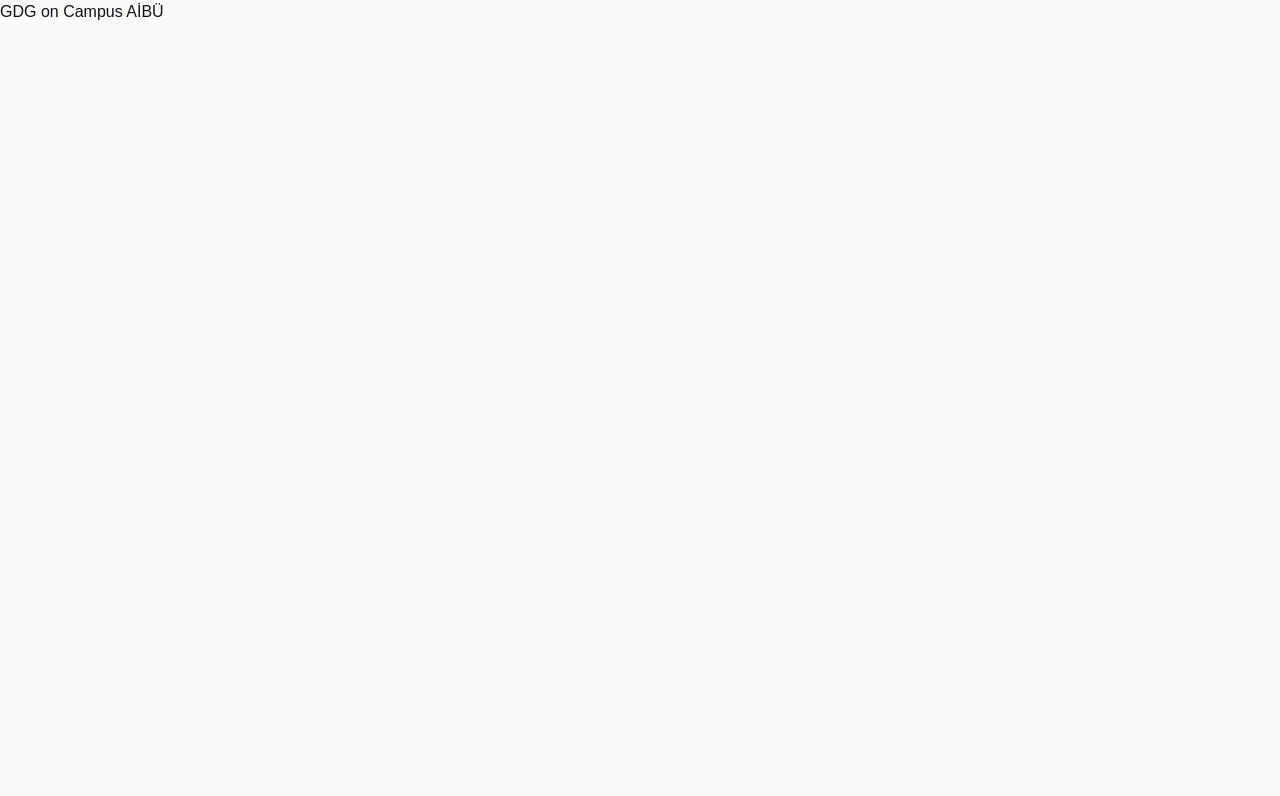
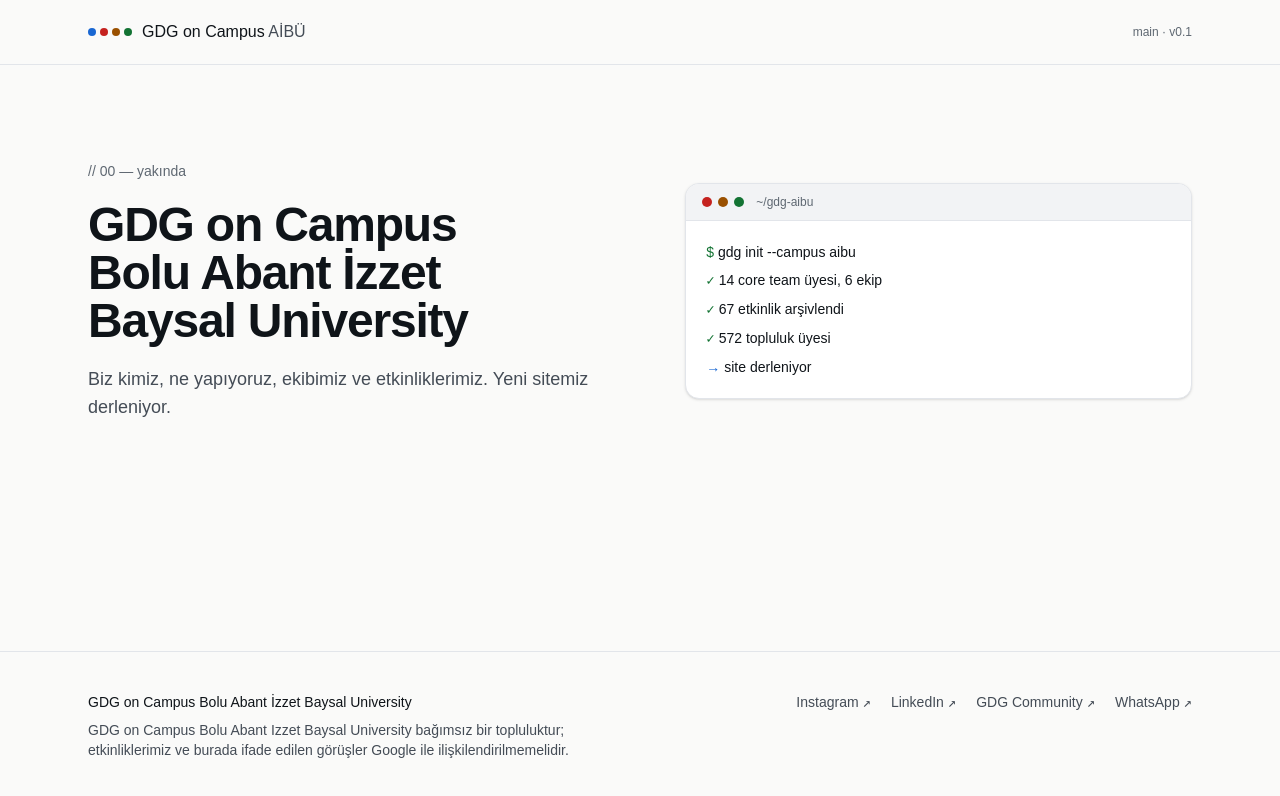
Before and after one commit to nidakd/gdg-baibu, a Next.js app: page / in a window 1280 px wide. Shown: the top 796 px of the page. Built offline with nearby package versions, Linux system fonts and the light colour scheme; a web font is replaced by a local one.

Commit message:
feat: temel layout ve geçici ana sayfa

```diff
--- a/src/app/layout.tsx
+++ b/src/app/layout.tsx
@@ -1,10 +1,18 @@
 import type { Metadata } from "next";
+import { SiteFooter } from "@/components/site-footer";
+import { SiteHeader } from "@/components/site-header";
+import { getSite } from "@/lib/content";
 import { googleSans, googleSansCode } from "./fonts";
 import "./globals.css";
 
+const site = getSite();
+
 export const metadata: Metadata = {
-  title: "GDG on Campus AİBÜ",
-  description: "Bolu Abant İzzet Baysal Üniversitesi Google Developer Group topluluğu.",
+  title: {
+    default: site.shortName,
+    template: `%s · ${site.shortName}`,
+  },
+  description: `${site.university} Google Developer Group topluluğu: biz kimiz, ne yapıyoruz, ekibimiz ve etkinliklerimiz.`,
 };
 
 export default function RootLayout({ children }: LayoutProps<"/">) {
@@ -13,7 +21,19 @@ export default function RootLayout({ children }: LayoutProps<"/">) {
       lang="tr"
       className={`${googleSans.variable} ${googleSansCode.variable} h-full antialiased`}
     >
-      <body className="min-h-full flex flex-col">{children}</body>
+      <body className="flex min-h-full flex-col">
+        <a
+          href="#icerik"
+          className="sr-only focus:not-sr-only focus:fixed focus:left-4 focus:top-4 focus:z-50 focus:rounded-md focus:bg-surface focus:px-3 focus:py-2"
+        >
+          İçeriğe geç
+        </a>
+        <SiteHeader />
+        <main id="icerik" className="flex-1">
+          {children}
+        </main>
+        <SiteFooter />
+      </body>
     </html>
   );
 }
--- a/src/app/page.tsx
+++ b/src/app/page.tsx
@@ -1,7 +1,38 @@
+import { Cursor, Prompt, Terminal } from "@/components/terminal";
+import { getEvents, getMembers, getSite, getTeams } from "@/lib/content";
+
 export default function Home() {
+  const site = getSite();
+  const lines = [
+    `${getMembers().length} core team üyesi, ${getTeams().length} ekip`,
+    `${getEvents().length} etkinlik arşivlendi`,
+    `${site.stats.communityMembers} topluluk üyesi`,
+  ];
+
   return (
-    <main>
-      <h1>GDG on Campus AİBÜ</h1>
-    </main>
+    <section className="mx-auto grid max-w-content gap-10 px-4 py-16 sm:px-6 md:py-24 lg:grid-cols-[1.1fr_1fr] lg:items-center">
+      <div className="space-y-5">
+        <p className="font-mono text-sm text-fg-subtle">{"// 00 — yakında"}</p>
+        <h1 className="text-4xl font-semibold tracking-tight text-balance sm:text-5xl">
+          {site.name}
+        </h1>
+        <p className="max-w-prose text-lg text-fg-muted">
+          Biz kimiz, ne yapıyoruz, ekibimiz ve etkinliklerimiz. Yeni sitemiz derleniyor.
+        </p>
+      </div>
+
+      <Terminal>
+        <Prompt>gdg init --campus aibu</Prompt>
+        {lines.map((line) => (
+          <p key={line}>
+            <span className="text-green">✓</span> {line}
+          </p>
+        ))}
+        <p>
+          <span className="text-blue">→</span> site derleniyor
+          <Cursor />
+        </p>
+      </Terminal>
+    </section>
   );
 }
--- /dev/null
+++ b/src/components/brand.tsx
@@ -0,0 +1,21 @@
+import Link from "next/link";
+
+const dots = ["bg-blue", "bg-red", "bg-yellow", "bg-green"];
+
+export function Brand() {
+  return (
+    <Link href="/" className="group inline-flex items-center gap-2.5 font-medium">
+      <span aria-hidden className="flex gap-1">
+        {dots.map((color) => (
+          <span
+            key={color}
+            className={`size-2 rounded-full ${color} transition-transform group-hover:-translate-y-0.5`}
+          />
+        ))}
+      </span>
+      <span>
+        GDG on Campus <span className="text-fg-muted">AİBÜ</span>
+      </span>
+    </Link>
+  );
+}
--- /dev/null
+++ b/src/components/site-footer.tsx
@@ -0,0 +1,36 @@
+import { getSite } from "@/lib/content";
+
+export function SiteFooter() {
+  const site = getSite();
+  const links = [
+    { label: "Instagram", href: site.links.instagram },
+    { label: "LinkedIn", href: site.links.linkedin },
+    { label: "GDG Community", href: site.links.gdgCommunity },
+    { label: "WhatsApp", href: site.links.whatsapp },
+  ];
+
+  return (
+    <footer className="mt-auto border-t border-border">
+      <div className="mx-auto grid max-w-content gap-6 px-4 py-10 text-sm sm:px-6 md:grid-cols-[1fr_auto]">
+        <div className="space-y-2">
+          <p className="font-medium">{site.name}</p>
+          <p className="max-w-prose text-fg-muted">{site.disclaimer}</p>
+        </div>
+        <ul className="flex flex-wrap gap-x-5 gap-y-2 font-mono text-fg-muted md:justify-end">
+          {links.map((link) => (
+            <li key={link.label}>
+              <a
+                href={link.href}
+                target="_blank"
+                rel="noreferrer"
+                className="hover:text-fg"
+              >
+                {link.label} ↗
+              </a>
+            </li>
+          ))}
+        </ul>
+      </div>
+    </footer>
+  );
+}
--- /dev/null
+++ b/src/components/site-header.tsx
@@ -0,0 +1,12 @@
+import { Brand } from "./brand";
+
+export function SiteHeader() {
+  return (
+    <header className="border-b border-border">
+      <div className="mx-auto flex h-16 max-w-content items-center justify-between px-4 sm:px-6">
+        <Brand />
+        <span className="font-mono text-xs text-fg-subtle">main · v0.1</span>
+      </div>
+    </header>
+  );
+}
--- /dev/null
+++ b/src/components/terminal.tsx
@@ -0,0 +1,34 @@
+import type { ReactNode } from "react";
+
+type TerminalProps = {
+  title?: string;
+  children: ReactNode;
+};
+
+export function Terminal({ title = "~/gdg-aibu", children }: TerminalProps) {
+  return (
+    <div className="overflow-hidden rounded-card border border-border bg-surface shadow-sm">
+      <div className="flex items-center gap-3 border-b border-border bg-surface-2 px-4 py-2.5">
+        <span aria-hidden className="flex gap-1.5">
+          <span className="size-2.5 rounded-full bg-red" />
+          <span className="size-2.5 rounded-full bg-yellow" />
+          <span className="size-2.5 rounded-full bg-green" />
+        </span>
+        <span className="font-mono text-xs text-fg-subtle">{title}</span>
+      </div>
+      <div className="space-y-1.5 p-5 font-mono text-sm leading-relaxed">{children}</div>
+    </div>
+  );
+}
+
+export function Prompt({ children }: { children: ReactNode }) {
+  return (
+    <p>
+      <span className="text-green">$</span> {children}
+    </p>
+  );
+}
+
+export function Cursor() {
+  return <span aria-hidden className="ml-0.5 inline-block h-4 w-2 animate-blink bg-fg align-middle" />;
+}
```
